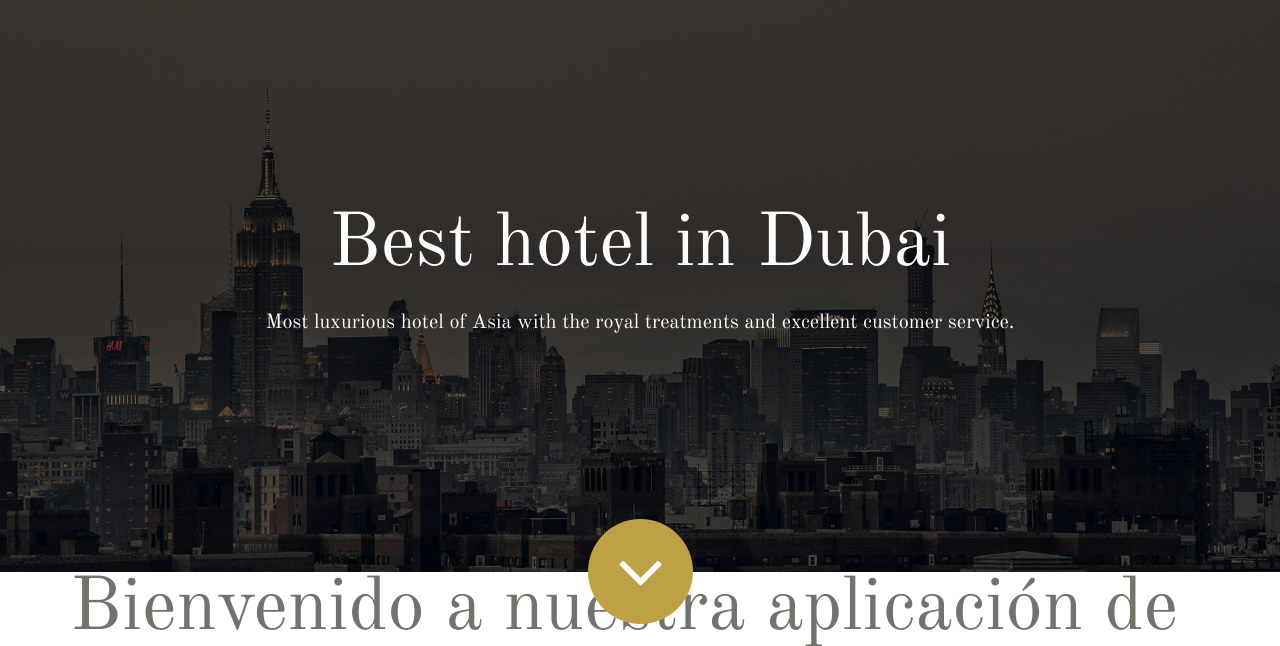
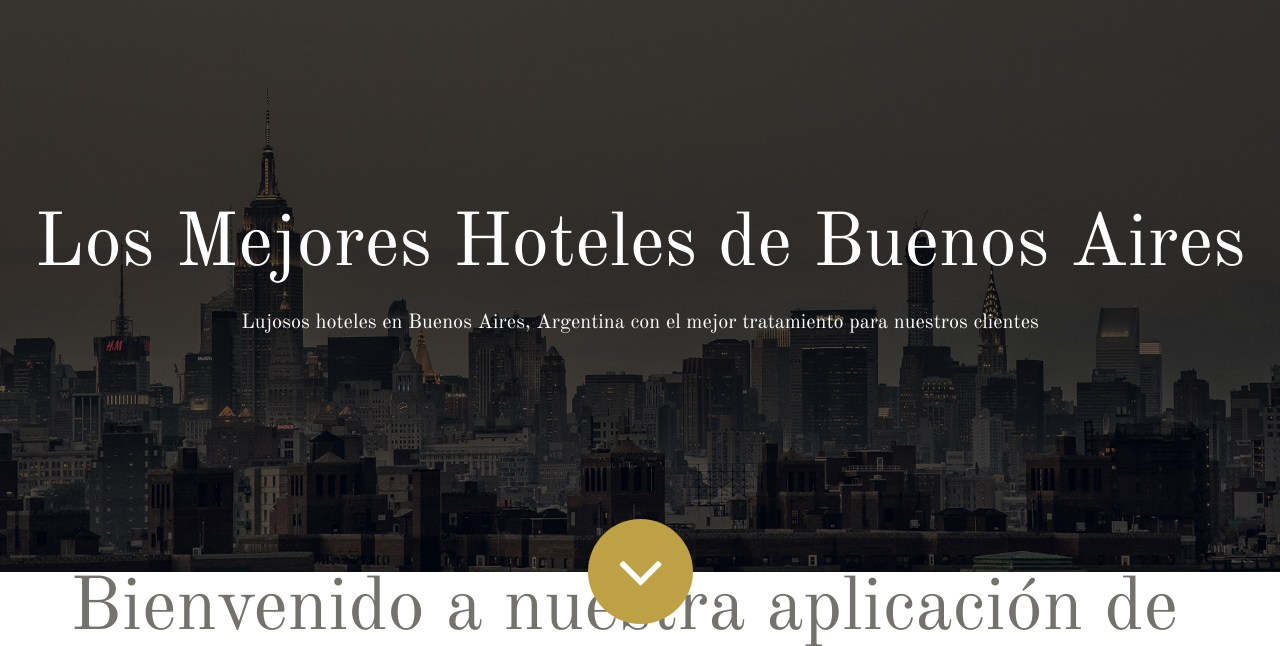
Before and after one commit to MartinezFacundoFiuba/hotel-app, a Flask app: page / in a window 1280 px wide. Shown: the part 84-730 px from the top of the page. Run offline with Flask 3, Linux system fonts and the light colour scheme; some libraries are stand-ins or nearby versions.

Commit message:
Update base.html
se corrigen algunos errores de funcionamiento

```diff
--- a/frontend/templates/base.html
+++ b/frontend/templates/base.html
@@ -32,8 +32,8 @@
         <div class="welcome-message">
             <div class="wrap-info">
                 <div class="information">
-                    <h1 class="animated fadeInDown">Best hotel in Dubai</h1>
-                    <p class="animated fadeInUp">Most luxurious hotel of Asia with the royal treatments and excellent customer service.</p>
+                    <h1 class="animated fadeInDown">Los Mejores Hoteles de Buenos Aires</h1>
+                    <p class="animated fadeInUp">Lujosos hoteles en Buenos Aires, Argentina con el mejor tratamiento para nuestros clientes</p>
                 </div>
                 <a href="#information" class="arrow-nav scroll wowload fadeInDownBig"><i class="fa fa-angle-down"></i></a>
             </div>
```
